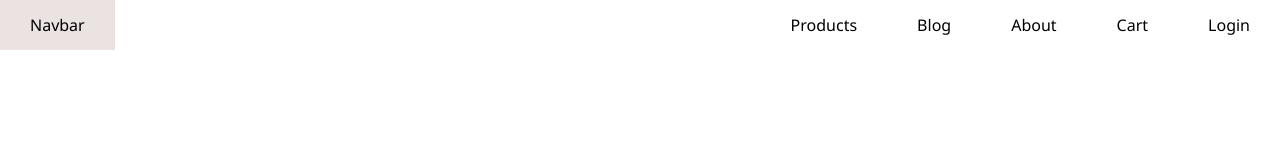
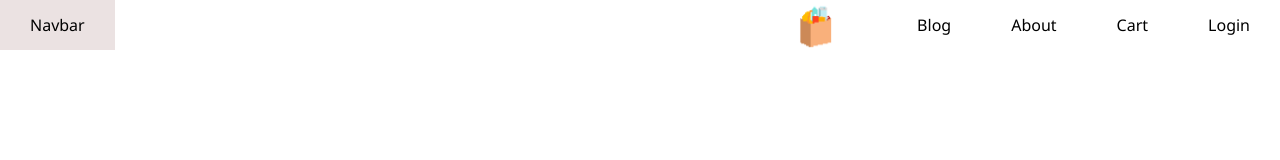
Before and after one commit to Omkarkal/Kalghatgi-General-Merchant-s, a plain HTML site: page index.html in a window 1280 px wide. Drawn offline with Linux system fonts and the light colour scheme.

Commit message:
Update index.html

```diff
--- a/index.html
+++ b/index.html
@@ -19,7 +19,7 @@
     </ul>
     <ul>
       <li><a href="#">Navbar</a></li>
-      <li class="hideOnMobile"><a href="#">Products</a></li>
+      <li><a href="#"><img src="img/logo.png" alt="brand logo"></a></li>
       <li class="hideOnMobile"><a href="#">Blog</a></li>
       <li class="hideOnMobile"><a href="#">About</a></li>
       <li class="hideOnMobile"><a href="#">Cart</a></li>
```
